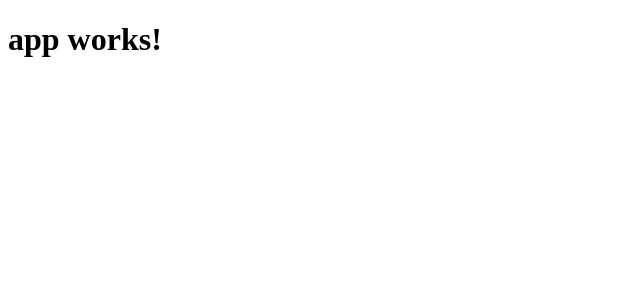
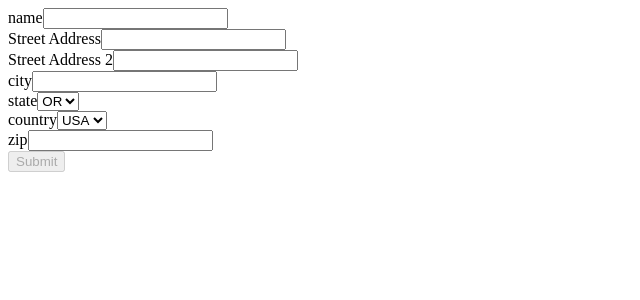
Before and after one commit to nathanBrenner/ng2-playground, an Angular app: page / in a window 1280 px wide. Shown: the top 300 px of the page, without its empty margins (0-640 px from the left). Built offline with nearby package versions, Linux system fonts and the light colour scheme.

Commit message:
working validating reactive form

```diff
--- a/src/app/app.component.html
+++ b/src/app/app.component.html
@@ -1,3 +1,3 @@
-<h1>
-  {{title}}
-</h1>
+<app-billing-form
+  (throwError)="throwError($event)"
+></app-billing-form>
--- a/src/app/app.component.ts
+++ b/src/app/app.component.ts
@@ -6,5 +6,5 @@ import { Component } from '@angular/core';
   styleUrls: ['./app.component.css']
 })
 export class AppComponent {
-  title = 'app works!';
+
 }
--- /dev/null
+++ b/src/app/billing-form/billing-form.component.html
@@ -0,0 +1,106 @@
+<div>
+  <div [hidden]="submitted">
+    <form [formGroup]="billingForm" (ngSubmit)="onSubmit()">
+
+      <div>
+        <label for="name">name</label>
+        <input
+          type="text"
+          id="name"
+          formControlName="name"
+          (keypress)="validatenameValue($event)"
+          required >
+      </div>
+
+      <div>
+        <label for="streetAddress1">Street Address</label>
+        <input
+          type="text"
+          id="streetAddress1"
+          formControlName="streetAddress1"
+          required >
+      </div>
+
+      <div>
+        <label for="streetAddress2">Street Address 2</label>
+        <input
+          type="text"
+          id="streetAddress2"
+          formControlName="streetAddress2"
+          required >
+      </div>
+
+      <div>
+        <label for="city">city</label>
+        <input
+          type="text"
+          id="city"
+          formControlName="city"
+          required >
+      </div>
+
+      <div>
+        <label for="state">state</label>
+        <select
+          id="state"
+          formControlName="state"
+          required >
+          <option
+            *ngFor="let state of states"
+            [value]="state"
+          >{{state}}</option>
+        </select>
+      </div>
+
+      <div>
+        <label for="country">country</label>
+        <select
+          id="country"
+          formControlName="country"
+          required >
+          <option
+            *ngFor="let country of countries"
+            [value]="country"
+          >{{country}}</option>
+        </select>
+      </div>
+
+      <div>
+        <label for="zip">zip</label>
+        <input
+          type="text"
+          id="zip"
+          formControlName="zip"
+          required >
+      </div>
+
+      <button
+        type="submit"
+        [disabled]="!billingForm.valid"
+      >Submit</button>
+    </form>
+  </div>
+  <div>
+    <div *ngIf="formErrors.name">
+      {{ formErrors.name }}
+    </div>
+    <div *ngIf="formErrors.streetAddress1">
+      {{ formErrors.streetAddress1 }}
+    </div>
+    <div *ngIf="formErrors.streetAddress2" >
+      {{ formErrors.streetAddress2 }}
+    </div>
+    <div *ngIf="formErrors.city">
+      {{ formErrors.city }}
+    </div>
+    <div *ngIf="formErrors.state">
+      {{ formErrors.state }}
+    </div>
+    <div *ngIf="formErrors.country">
+      {{ formErrors.country }}
+    </div>
+    <div *ngIf="formErrors.zip">
+      {{ formErrors.zip }}
+    </div>
+  </div>
+</div>
--- /dev/null
+++ b/src/app/billing-form/billing-form.component.ts
@@ -0,0 +1,132 @@
+/* tslint:disable: member-ordering forin */
+import { Component, OnInit, Output, EventEmitter }                  from '@angular/core';
+import { FormGroup, FormBuilder, Validators } from '@angular/forms';
+
+import { BillingData }                   from './billingData';
+import { textValidator, keyValidator } from './forbidden-name.directive';
+
+@Component({
+  selector: 'app-billing-form',
+  templateUrl: './billing-form.component.html'
+})
+export class BillingFormComponent implements OnInit {
+
+  states = ['OR', 'CA', 'NV'];
+  countries = ['USA']
+
+  billingData = new BillingData('', '','', '', '', 'USA', '');
+
+  onSubmit() {
+    this.billingData = this.billingForm.value;
+  }
+
+  billingForm: FormGroup;
+  constructor(private formBuilder: FormBuilder) { }
+
+  ngOnInit(): void {
+    this.buildForm();
+  }
+
+  buildForm(): void {
+    this.billingForm = this.formBuilder.group({
+      'name': ['', [
+          Validators.required,
+          Validators.minLength(4),
+          Validators.maxLength(20),
+          textValidator(/bob/i)
+        ]
+      ],
+      'streetAddress1': ['', Validators.required],
+      'streetAddress2': ['', Validators.required],
+      'city': ['', Validators.required],
+      'state': [this.states[0], Validators.required],
+      'country': [this.countries[0], Validators.required],
+      'zip': ['', Validators.required],
+    });
+
+    this.billingForm.valueChanges
+      .subscribe(data => this.onValueChanged(data));
+
+    this.onValueChanged(); // (re)set validation messages now
+  }
+
+  nameMaxLength = '';
+  private limitInputLength(e, maxLength:number) {
+    // e is an event
+    if(e.target.value.length < maxLength){
+      // save the text value in case the user tries to add more than the form control max length
+      this.nameMaxLength = e.target.value;
+    }
+    if(this.billingForm.value.name.length >= maxLength){
+      // this prevents the user from setting the value of the input more than the max length
+      e.target.value = this.nameMaxLength;
+    }
+  }
+
+  validatenameValue(e){
+    this.limitInputLength(e, 7);
+
+    if(keyValidator(e.key, "abcdefghijklmnopqrstuvwxyz ")) {
+      return false
+    };
+  }
+
+  onValueChanged(data?: any) {
+    if (!this.billingForm) { return; }
+    const form = this.billingForm;
+
+    for (const field in this.formErrors) {
+      // name
+      // clear previous error message (if any)
+      // formErrors.name = ''
+      this.formErrors[field] = '';
+      // form.controls.name
+      const control = form.get(field);
+      if (control && control.dirty && !control.valid) {
+        // validationMessages.name
+        const messages = this.validationMessages[field];
+        for (const key in control.errors) {
+          // name.minLength
+          this.formErrors[field] += messages[key] + ' ';
+        }
+      }
+    }
+  }
+
+  formErrors = {
+    name: '',
+    streetAddress1: '',
+    streetAddress2: '',
+    city: '',
+    state: '',
+    country: '',
+    zip: ''
+  };
+
+  validationMessages = {
+    name: {
+      required: 'name is required.',
+      minlength: 'name must be at least 4 characters long.',
+      maxlength: 'name cannot be more than 20 characters long.',
+      invalidText: 'Someone named "Bob" cannot be a hero.'
+    },
+    streetAddress1: {
+      required: 'Street address is required.'
+    },
+    streetAddress2: {
+      required: 'Street address 2 is required.'
+    },
+    city: {
+      required: 'city is required.'
+    },
+    state: {
+      required: 'state is required.'
+    },
+    country: {
+      required: 'country is required.'
+    },
+    zip: {
+      required: 'zip is required.'
+    }
+  };
+}
--- /dev/null
+++ b/src/app/billing-form/billingData.ts
@@ -0,0 +1,11 @@
+export class BillingData {
+  constructor(
+    public name: string,
+		public streetAddress1: string,
+		public streetAddress2: string,
+		public city: string,
+		public state: string,
+		public country: string,
+		public zip: string,
+  ) {  }
+}
--- /dev/null
+++ b/src/app/billing-form/forbidden-name.directive.ts
@@ -0,0 +1,28 @@
+import { AbstractControl, ValidatorFn } from '@angular/forms';
+
+export function textValidator(nameRe: RegExp): ValidatorFn {
+  return (control: AbstractControl): {[key: string]: any} => {
+    const name = control.value;
+    const no = nameRe.test(name);
+    return no ? {'invalidText': {name}} : null;
+  };
+}
+
+export function keyValidator(key, acceptableKeys){
+	if (acceptableKeys.indexOf(key) < 0){
+		// if the key the user tried to use is in the second param
+		// allow that key be used
+			return true;
+	}
+	// otherwise, don't allow the key be used
+	return false;
+}
+
+/*
+These two functions serve the same purpose: make an input invalid if the user types in the keys
+
+The first method lets the user put in the sequence of keys, like bob, and makes that form control invalid
+
+The second doesn't let the user use the keys at all, but doesn't currently provide any feedback.
+
+*/
```
Also changed, not shown: src/app/app.module.ts (+5 -3 lines), src/app/billing-form/billing-form.component.css (added), 1 other file (tests, documents, lock files or other folders).
